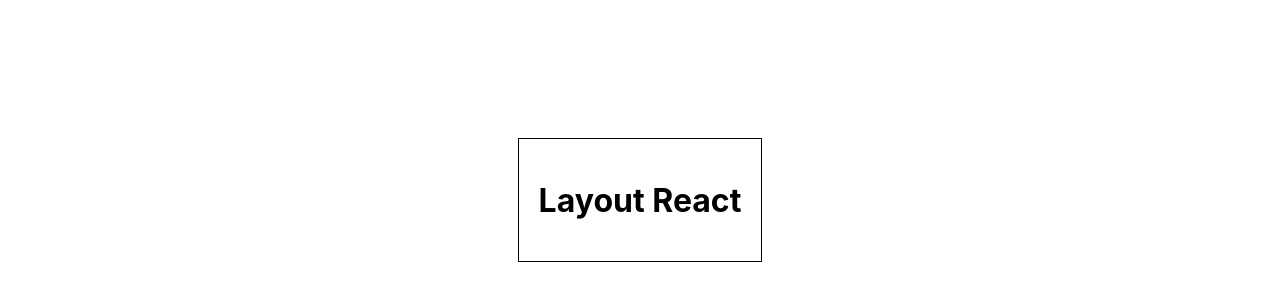
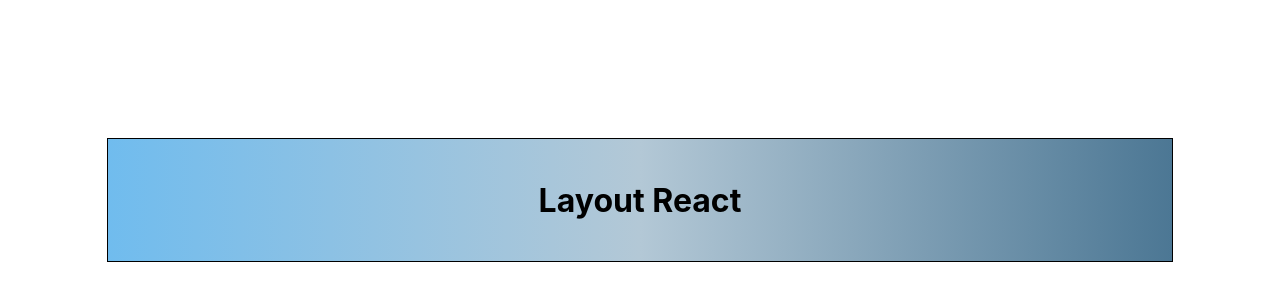
Before and after one commit to zotiken/react-vladilen-course, a React (Create React App) app: page / in a window 1280 px wide. Shown: the part 200-500 px from the top of the page. Built offline with nearby package versions, Linux system fonts and the light colour scheme.

Commit message:
44 add component Quiz

```diff
--- a/package.json
+++ b/package.json
@@ -6,9 +6,11 @@
     "@testing-library/jest-dom": "^4.2.4",
     "@testing-library/react": "^9.5.0",
     "@testing-library/user-event": "^7.2.1",
+    "node": "^14.2.0",
     "react": "^16.13.1",
     "react-dom": "^16.13.1",
-    "react-scripts": "3.4.1"
+    "react-scripts": "3.4.1",
+    "sass": "^1.26.5"
   },
   "scripts": {
     "start": "react-scripts start",
--- a/src/App.js
+++ b/src/App.js
@@ -1,5 +1,6 @@
 import React from "react";
 import Layout from "./hoc/Layout";
+import Quiz from "./containers/Quiz";
 
 function App() {
   return (
@@ -7,9 +8,7 @@
       <header className="App-header">
       </header>
       <Layout>
-        <div>
-          <h1>Layout React</h1>
-        </div>
+        <Quiz/>
       </Layout>
     </div>
   );
--- /dev/null
+++ b/src/components/ActiveQuiz.module.scss
@@ -0,0 +1,10 @@
+.container_quiz{
+  background: linear-gradient(to right, rgb(112, 188, 238) 0%, rgb(179, 200, 214) 50%, rgb(76, 119, 148) 100%);
+  border: 1px solid black;
+  padding: 20px;
+  display: flex;
+  align-items: center;
+  justify-content: center;
+  flex-direction: column;
+  width: 80%;
+}
--- /dev/null
+++ b/src/containers/Quiz.js
@@ -0,0 +1,15 @@
+import React, { Component } from 'react'
+import classes from './Quiz.module.scss'
+
+export default class Quiz extends Component {
+  state = {
+    quiz:[]
+  }
+  render() {
+    return (
+      <div className={classes.container_quiz}>
+        <h1>Layout React</h1>
+      </div>
+    );
+  }
+}
--- /dev/null
+++ b/src/containers/Quiz.module.scss
@@ -0,0 +1,10 @@
+.container_quiz{
+  background: linear-gradient(to right, rgb(112, 188, 238) 0%, rgb(179, 200, 214) 50%, rgb(76, 119, 148) 100%);
+  border: 1px solid black;
+  padding: 20px;
+  display: flex;
+  align-items: center;
+  justify-content: center;
+  flex-direction: column;
+  width: 80%;
+}
--- a/src/hoc/Layout.js
+++ b/src/hoc/Layout.js
@@ -1,5 +1,5 @@
 import React, { Component } from 'react';
-import classes from "./Layout.module.css"
+import classes from "./Layout.module.scss"
 
 class Layout extends Component {
   render() {
--- a/src/hoc/Layout.module.css
+++ b/src/hoc/Layout.module.scss
@@ -3,9 +3,5 @@
 	align-items: center;
 	justify-content: center;
 	width: 100vw;
-	height: 100vh;
+  height: 100vh;
 }
-main div {
-	border: 1px solid black;
-	padding: 20px;
-}
```
Also changed, not shown: src/components/ActiveQuiz.js (added, +12 -0 lines), 1 other file (tests, documents, lock files or other folders).
